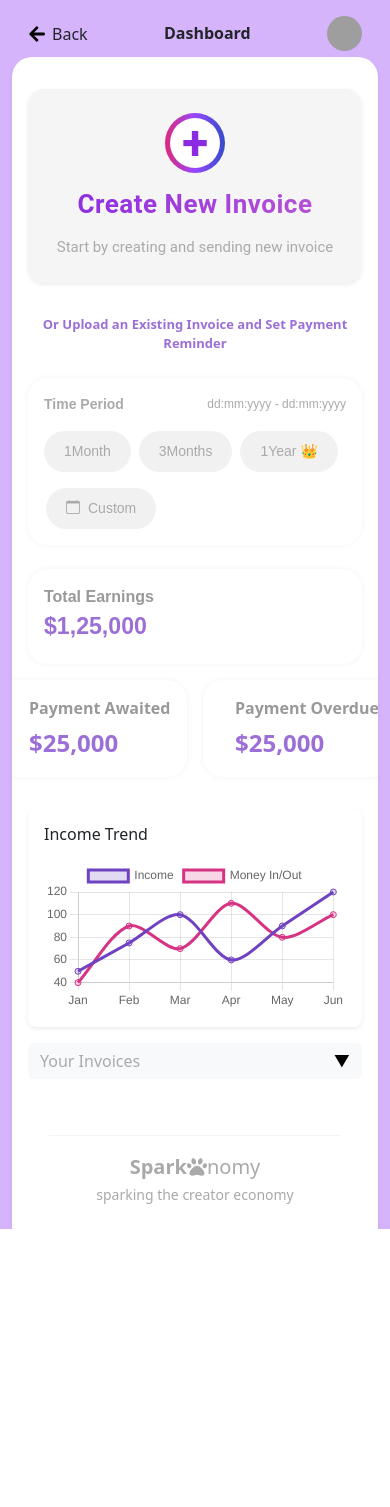
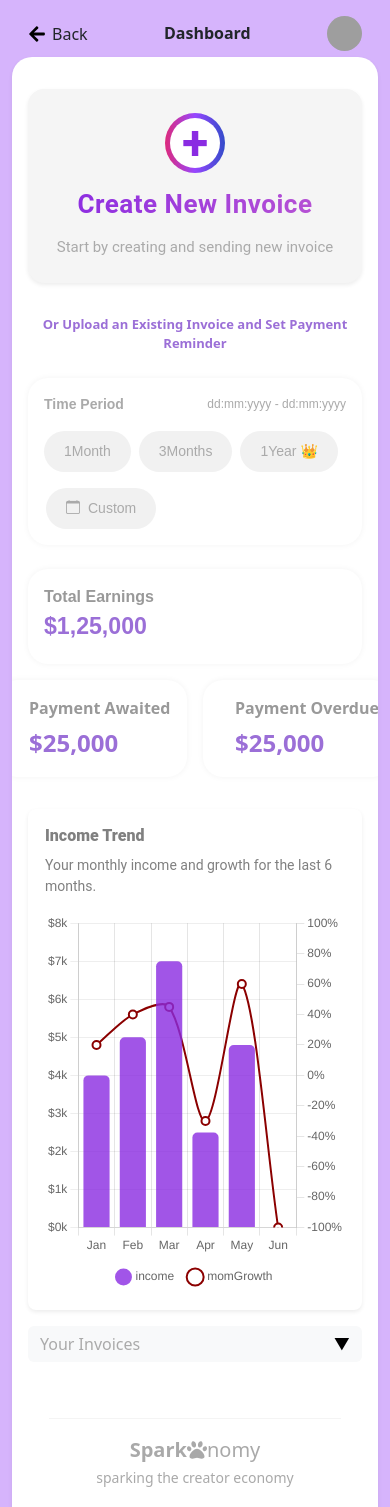
Before and after one commit to pr1yanshuchaurasia/Mobile-Dashboard, a React (Create React App) app: page / in a window 390 px wide. Shown: the top 1507 px of the page. Before the commit the page ends 1229 px from the top, so only its background shows below. Built offline with nearby package versions, Linux system fonts and the light colour scheme; grey boxes are pictures that could not be loaded.

Commit message:
Refactor IncomeChart component to use Chart.js for bar and line charts, enhancing data visualization and responsiveness

```diff
--- a/src/components/IncomeChart.jsx
+++ b/src/components/IncomeChart.jsx
@@ -1,43 +1,135 @@
 import React from "react";
-import { Line } from "react-chartjs-2";
 import {
   Chart as ChartJS,
   CategoryScale,
   LinearScale,
+  BarElement,
   PointElement,
   LineElement,
   Title,
   Tooltip,
   Legend,
 } from "chart.js";
+import { Chart } from "react-chartjs-2";
 
-ChartJS.register(CategoryScale, LinearScale, PointElement, LineElement, Title, Tooltip, Legend);
+ChartJS.register(
+  CategoryScale,
+  LinearScale,
+  BarElement,
+  PointElement,
+  LineElement,
+  Title,
+  Tooltip,
+  Legend
+);
 
 export default function IncomeChart() {
   const data = {
     labels: ["Jan", "Feb", "Mar", "Apr", "May", "Jun"],
     datasets: [
       {
-        label: "Income",
-        data: [50, 75, 100, 60, 90, 120],
-        borderColor: "#6f42c1",
-        backgroundColor: "rgba(111,66,193,0.2)",
-        tension: 0.3,
+        type: "bar",
+        label: "income",
+        data: [4000, 5000, 7000, 2500, 4800, 0],
+        backgroundColor: "rgba(138,43,226,0.8)", // purple bars
+        borderRadius: 5,
+        yAxisID: "y",
       },
       {
-        label: "Money In/Out",
-        data: [40, 90, 70, 110, 80, 100],
-        borderColor: "#d63384",
-        backgroundColor: "rgba(214,51,132,0.2)",
+        type: "line",
+        label: "momGrowth",
+        data: [20, 40, 45, -30, 60, -100],
+        borderColor: "#8B0000", // dark brown line
+        backgroundColor: "#8B0000",
+        borderWidth: 2,
+        pointRadius: 4,
+        pointBackgroundColor: "#fff",
+        pointBorderColor: "#8B0000",
         tension: 0.3,
+        yAxisID: "y1",
       },
     ],
   };
 
+  const options = {
+    maintainAspectRatio: false, // allow custom height
+    responsive: true,
+    interaction: {
+      mode: "index",
+      intersect: false,
+    },
+    plugins: {
+      legend: {
+        position: "bottom",
+        labels: {
+          usePointStyle: true,
+          boxWidth: 12,
+          padding: 15,
+        },
+      },
+    },
+    scales: {
+      y: {
+        type: "linear",
+        position: "left",
+        min: 0,
+        max: 8000,
+        ticks: {
+          callback: (value) => `$${value / 1000}k`,
+        },
+        grid: {
+          color: "#eee",
+        },
+      },
+      y1: {
+        type: "linear",
+        position: "right",
+        min: -100,
+        max: 100,
+        grid: {
+          drawOnChartArea: false,
+        },
+        ticks: {
+          callback: (value) => `${value}%`,
+        },
+      },
+    },
+  };
+
   return (
-    <div className="p-3 bg-white rounded-3 shadow-sm my-3">
-      <h6 className="mb-3">Income Trend</h6>
-      <Line data={data} />
+    <div
+      className="p-3 bg-white rounded-3 shadow-sm my-3"
+      style={{
+        border: "1px solid transparent",
+        fontFamily: "Roboto, sans-serif",
+        width: "100%", // responsive width
+        maxWidth: "100%", // prevent overflow
+      }}
+    >
+      <h6
+        style={{
+          fontWeight: 800, // medium/bold
+          color: "gray",
+          fontFamily: "Roboto, sans-serif",
+          marginBottom: "15px",
+        }}
+      >
+        Income Trend
+      </h6>
+      <p
+        style={{
+          color: "gray",
+          fontSize: "14px",
+          marginTop: "-5px",
+          fontFamily: "Roboto, sans-serif",
+        }}
+      >
+        Your monthly income and growth for the last 6 <br /> months.
+      </p>
+      {/* Responsive chart container */}
+      <div style={{ width: "100%", height: "380px" }}>
+        <Chart type="bar" data={data} options={options} />
+      </div>
     </div>
   );
 }
```
